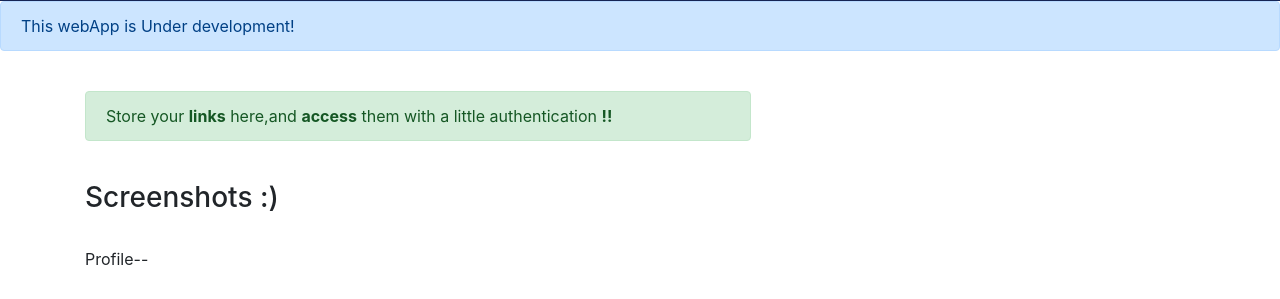
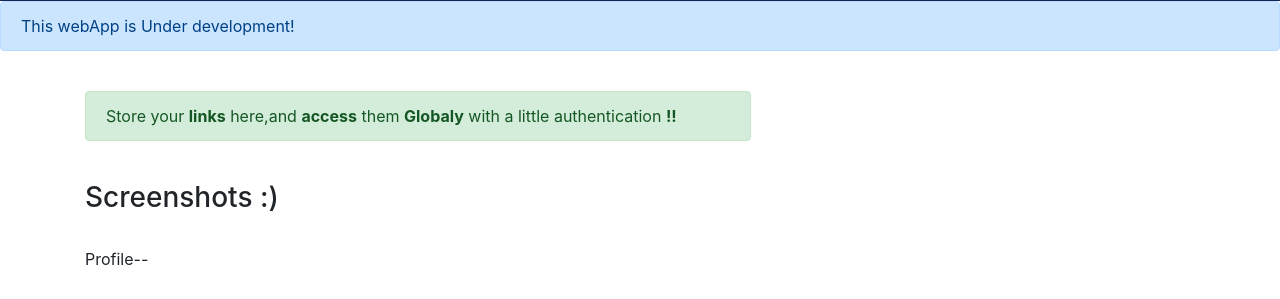
Before and after one commit to adityakumar0156/link-book-v3, a Flask app: page / in a window 1280 px wide. Shown: the part 149-448 px from the top of the page. Run offline with Flask 2, Linux system fonts and the light colour scheme; some libraries are stand-ins or nearby versions.

Commit message:
Update home.html

```diff
--- a/templates/home.html
+++ b/templates/home.html
@@ -9,7 +9,7 @@
 
 <div class="container ">
     <div class="alert alert-success" role="alert" style="width:60%;">
-        Store your <b>links</b> here,and <b>access</b> them with a little authentication <b>!!</b>
+        Store your <b>links</b> here,and <b>access</b> them <b>Globaly</b> with a little authentication <b>!!</b>
     </div><br>
     <h3 class="p">Screenshots :)</h3><br>
     <p>Profile--</p>
```
